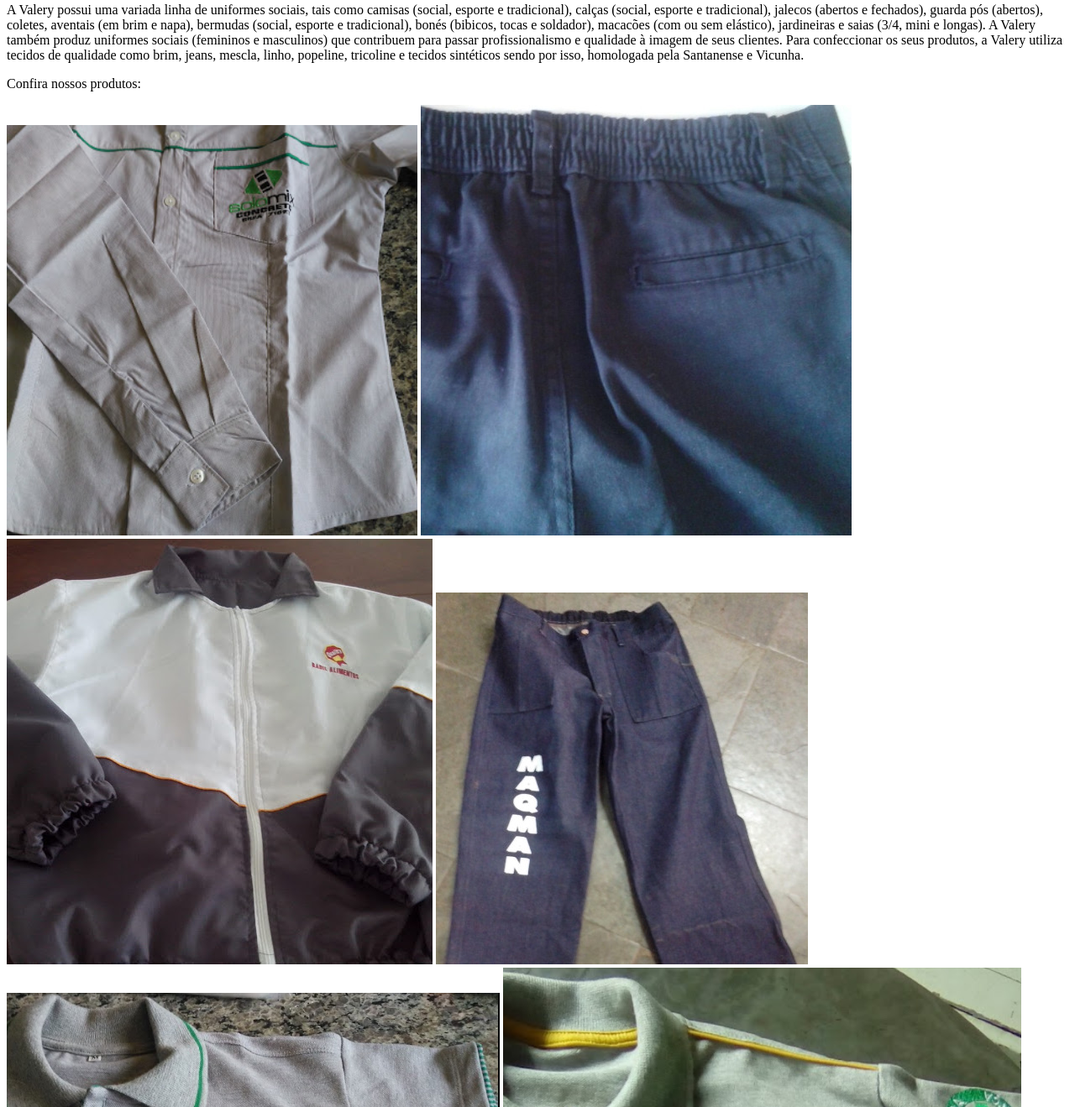
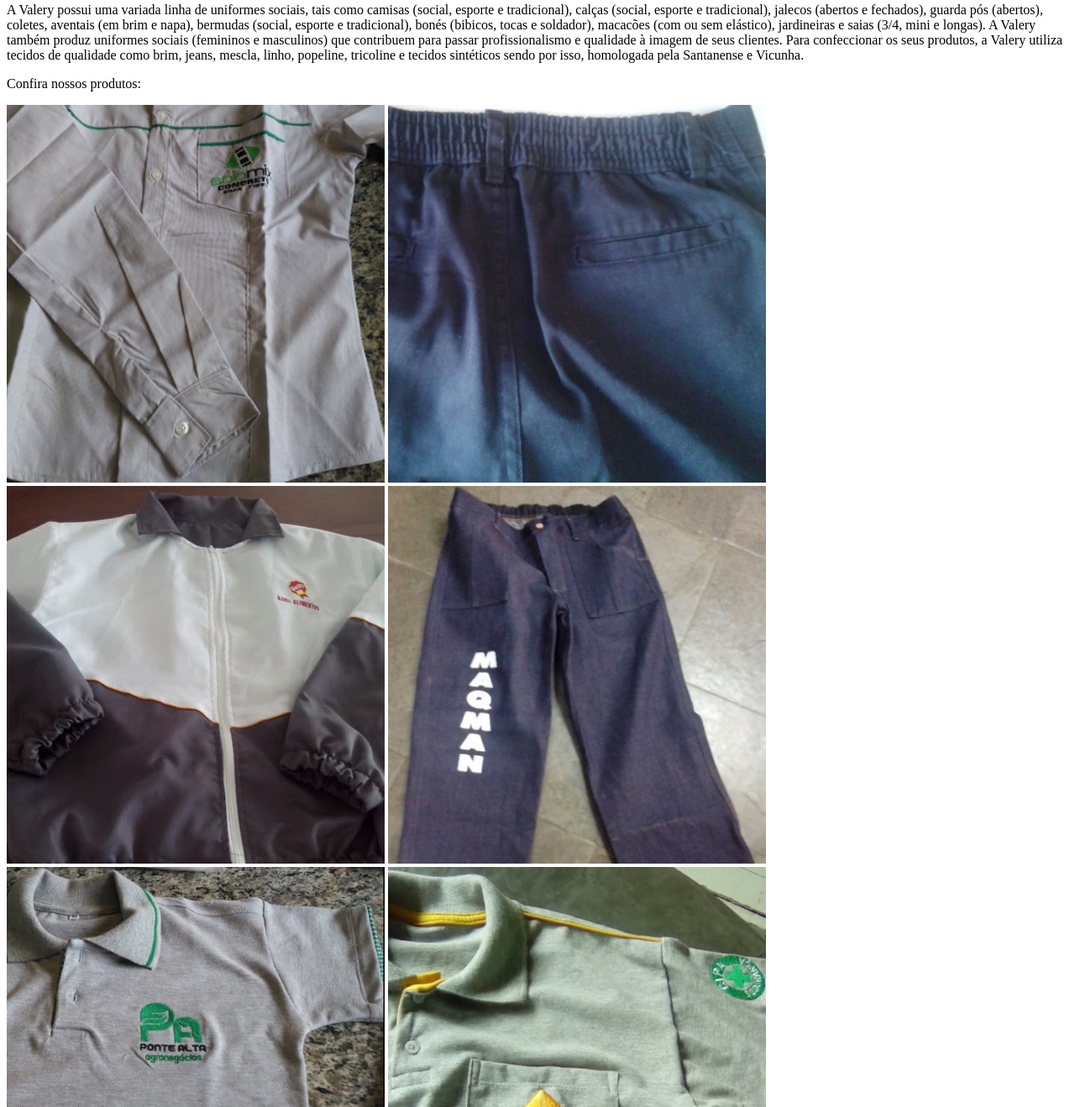
Before and after one commit to vnszero/valery_uniformes, a plain HTML site: page index.html in a window 1280 px wide. Shown: the part 521-1840 px from the top of the page at 84% size. Drawn offline with Linux system fonts and the light colour scheme.

Commit message:
width_images_fixed

```diff
--- a/index.html
+++ b/index.html
@@ -38,18 +38,18 @@
 
         <p>Confira nossos produtos:</p>
 
-        <img src="imgs/arms.png" alt="social" max-width="450px">
-        <img src="imgs/finish.jpg" alt="acabamento" max-width="450px">
-        <img src="imgs/gray_jacket.jpg" alt="jaqueta cinza" max-width="450px">
-        <img src="imgs/jeans_pants.jpg" alt="jeans" max-width="450px">
-        <img src="imgs/polo.png" alt="camisa polo" max-width="450px">
-        <img src="imgs/polo_n2.png" alt="camisa polo modelo alternativo" max-width="450px">
-        <img src="imgs/red_polo.png" alt="camisa polo vermelha">
+        <img src="imgs/arms.png" alt="social" width="450px">
+        <img src="imgs/finish.jpg" alt="acabamento" width="450px">
+        <img src="imgs/gray_jacket.jpg" alt="jaqueta cinza" width="450px">
+        <img src="imgs/jeans_pants.jpg" alt="jeans" width="450px">
+        <img src="imgs/polo.png" alt="camisa polo" width="450px">
+        <img src="imgs/polo_n2.png" alt="camisa polo modelo alternativo" width="450px">
+        <img src="imgs/red_polo.png" alt="camisa polo vermelha" width="450px">
         <img src="imgs/reflect_jacket.jpg" alt="jaqueta reflectiva" width="450px">
         <img src="imgs/school.jpg" alt="escolar" width="450px">
         <img src="imgs/silk.jpg" alt="silk" width="450px">
         <img src="imgs/ready_n1.jpg" alt="produto pronto para entrega" width="450px">
-        <img src="imgs/ready_n2.png" alt="">
+        <img src="imgs/ready_n2.png" alt="produto acabado" width="450px">
 
         <h2>Clientes</h2>
         <hr>
```
